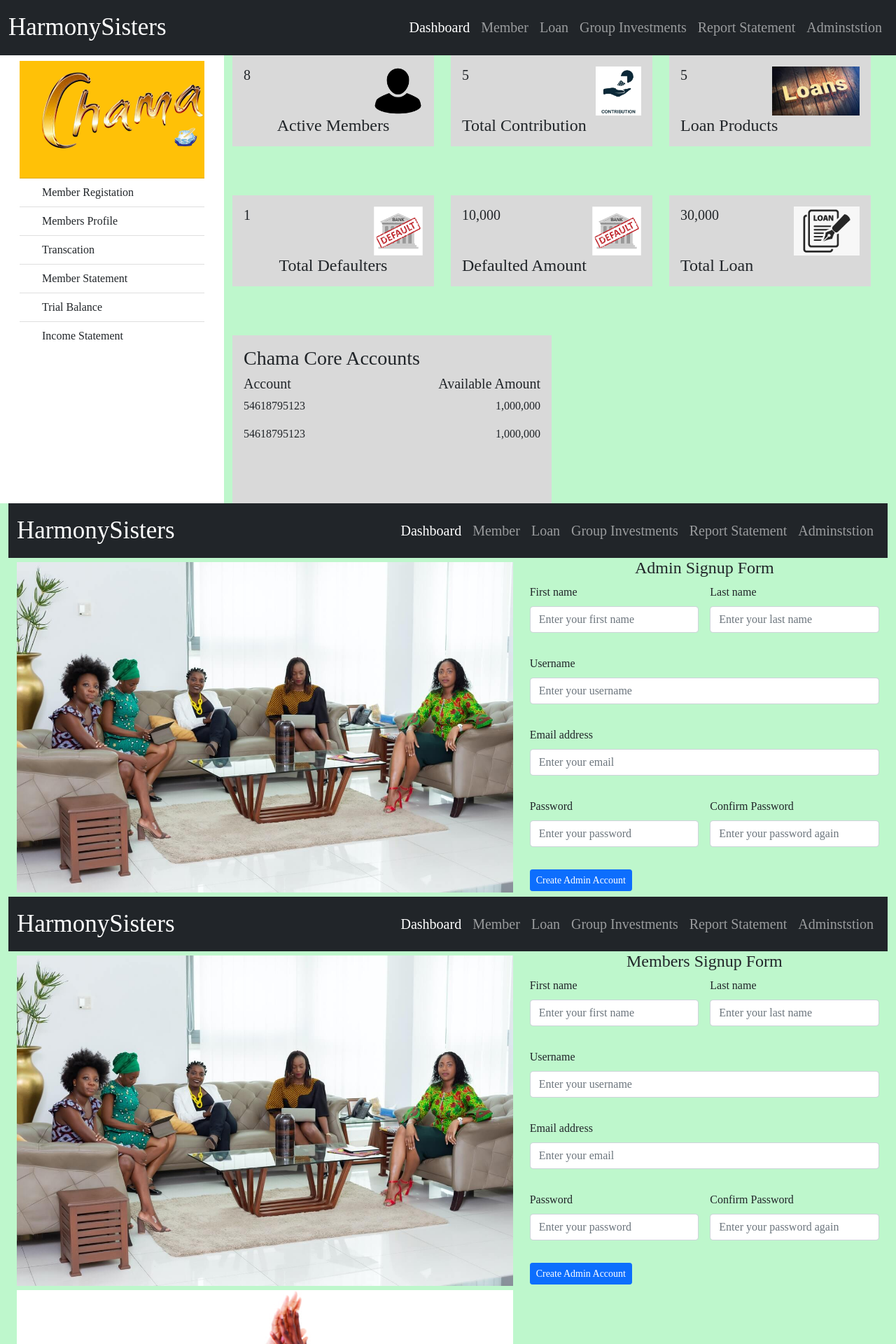
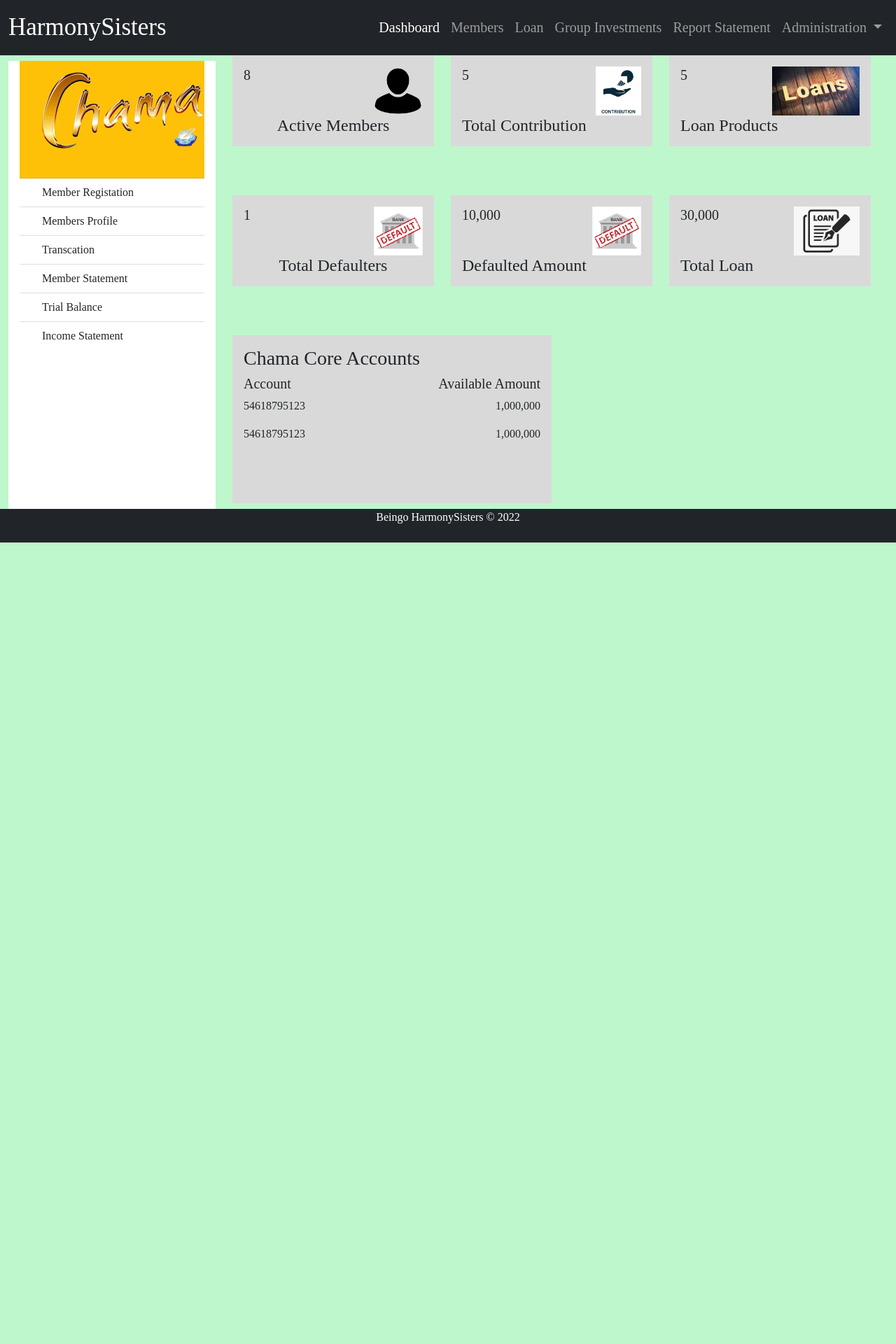
Before and after one commit to vionaosiako/SaccoSystem, an Angular app: page / in a window 1280 px wide. Shown: the top 1920 px of the page at 70% size. After the commit the page ends 800 px from the top, so only its background shows below. Built offline with nearby package versions, Linux system fonts and the light colour scheme; a web font is replaced by a local one.

Commit message:
Add routing

```diff
--- a/src/app/app-routing.module.ts
+++ b/src/app/app-routing.module.ts
@@ -1,10 +1,19 @@
 import { NgModule } from '@angular/core';
 import { RouterModule, Routes } from '@angular/router';
+import { MainbarComponent } from './components/mainbar/mainbar.component';
+import { AdminregistrationComponent } from './components/adminregistration/adminregistration.component';
+import { MemberregistrationComponent } from './components/memberregistration/memberregistration.component';
+import { LoginComponent } from './components/login/login.component';
 
-const routes: Routes = [];
+const routes: Routes = [
+  { path: '', component: MainbarComponent },
+  { path: 'adminregistration', component: AdminregistrationComponent },
+  { path: 'memberregistration', component: MemberregistrationComponent },
+  { path: 'login', component: LoginComponent },
+];
 
 @NgModule({
   imports: [RouterModule.forRoot(routes)],
-  exports: [RouterModule]
+  exports: [RouterModule],
 })
-export class AppRoutingModule { }
+export class AppRoutingModule {}
--- a/src/app/app.component.html
+++ b/src/app/app.component.html
@@ -1,4 +1,4 @@
-<app-navbar></app-navbar>
+<!-- <app-navbar></app-navbar>
 <div class="container-fluid content">
   <div class="row">
     <div class="col-md-3 sidebar">
@@ -12,4 +12,5 @@
   <app-memberregistration></app-memberregistration>
   <app-login></app-login>
 </div>
-<app-footer></app-footer>
+<app-footer></app-footer> -->
+<router-outlet></router-outlet>
--- a/src/app/components/adminregistration/adminregistration.component.html
+++ b/src/app/components/adminregistration/adminregistration.component.html
@@ -1,8 +1,8 @@
 <app-navbar></app-navbar>
-<div class="container-fluid">
-    <div class="row main">
+<div class="container">
+    <div class="row main mt-3">
         <div class="col-md-7">
-            <img src="../../../assets/images/chamamember.jpg" alt="" width="100%">
+            <img src="../../../assets/images/chama.jpg" alt="" width="100%">
         </div>
         <div class="col-md-5">
             <h4 class="text-center">Admin Signup Form</h4>
@@ -51,3 +51,5 @@
         </div>
     </div>
 </div>
+<div class="mt-5"></div>
+<app-footer></app-footer>
--- a/src/app/components/login/login.component.html
+++ b/src/app/components/login/login.component.html
@@ -1,4 +1,9 @@
+
 <div class="container-fluid">
+    <div class="row mt-4">
+        <h3 class="text-center">Welcome To Harmony Sisters Management System</h3>
+        <h4 class="text-center"><i>"Together we succeed"</i></h4>
+    </div>
     <div class="row main">
         <div class="col-md-7">
             <img src="../../../assets/images/chamalogin.jpg" alt="" width="100%">
@@ -19,3 +24,5 @@
         </div>
     </div>
 </div>
+<div class="mt-4"></div>
+<app-footer></app-footer>
--- a/src/app/components/mainbar/mainbar.component.html
+++ b/src/app/components/mainbar/mainbar.component.html
@@ -1,4 +1,11 @@
-<div class="container-flud">
+<app-navbar></app-navbar>
+<div class="container-fluid content">
+  <div class="row">
+    <div class="col-md-3 sidebar">
+      <app-sidebar></app-sidebar>
+    </div>
+    <div class="col-md-9">
+      <div class="container-flud">
   <div class="row summary">
     <div class="row">
       <div class="col-md-4">
@@ -81,3 +88,11 @@
     </div>
   </div>
 </div>
+
+    </div>
+  </div>
+  <!-- <app-adminregistration></app-adminregistration>
+  <app-memberregistration></app-memberregistration>
+  <app-login></app-login> -->
+</div>
+<app-footer></app-footer>
--- a/src/app/components/memberregistration/memberregistration.component.html
+++ b/src/app/components/memberregistration/memberregistration.component.html
@@ -1,6 +1,6 @@
 <app-navbar></app-navbar>
-<div class="container-fluid">
-    <div class="row main">
+<div class="container">
+    <div class="row main mt-3">
         <div class="col-md-7">
             <img src="../../../assets/images/chamamember.jpg" alt="" width="100%">
         </div>
@@ -51,3 +51,5 @@
         </div>
     </div>
 </div>
+<div class="mt-5"></div>
+<app-footer></app-footer>
--- a/src/app/components/navbar/navbar.component.html
+++ b/src/app/components/navbar/navbar.component.html
@@ -10,7 +10,7 @@
                     <a class="nav-link active" aria-current="page" href="#">Dashboard</a>
                 </li>
                 <li class="nav-item">
-                    <a class="nav-link" href="#">Member</a>
+                    <a class="nav-link" href="#">Members</a>
                 </li>
                 <li class="nav-item">
                     <a class="nav-link" href="#">Loan</a>
@@ -21,8 +21,16 @@
                 <li class="nav-item">
                     <a class="nav-link" href="#">Report Statement</a>
                 </li>
-                <li class="nav-item">
-                    <a class="nav-link" href="#">Adminststion</a>
+                <li class="nav-item dropdown">
+                    <a class="nav-link dropdown-toggle" href="#" id="navbarDropdown" role="button" data-bs-toggle="dropdown" aria-expanded="false">
+                        Administration
+                    </a>
+                    <ul class="dropdown-menu" aria-labelledby="navbarDropdown">
+                        <li><a class="dropdown-item" href="/adminregistration">Add admin</a></li>
+                        <li><a class="dropdown-item" href="/memberregistration">Add member</a></li>
+                        <li><hr class="dropdown-divider"></li>
+                        <li><a class="dropdown-item" href="#">Sign Out</a></li>
+                    </ul>
                 </li>
             </ul>
         </div>
--- a/src/app/components/sidebar/sidebar.component.html
+++ b/src/app/components/sidebar/sidebar.component.html
@@ -1,5 +1,5 @@
 <!-- Sidebar -->
-<nav id="sidebarMenu" class="collapse d-lg-block sidebar collapse bg-white mt-2">
+<nav id="sidebarMenu" class="collapse d-lg-block sidebar collapse bg-white mt-2" style="height: 80vh;">
     <div class="position-sticky">
 
     <div class="list-group list-group-flush mx-3 mt-2">
```
Also changed, not shown: src/app/services/signup.service.ts (+0 -10 lines).
